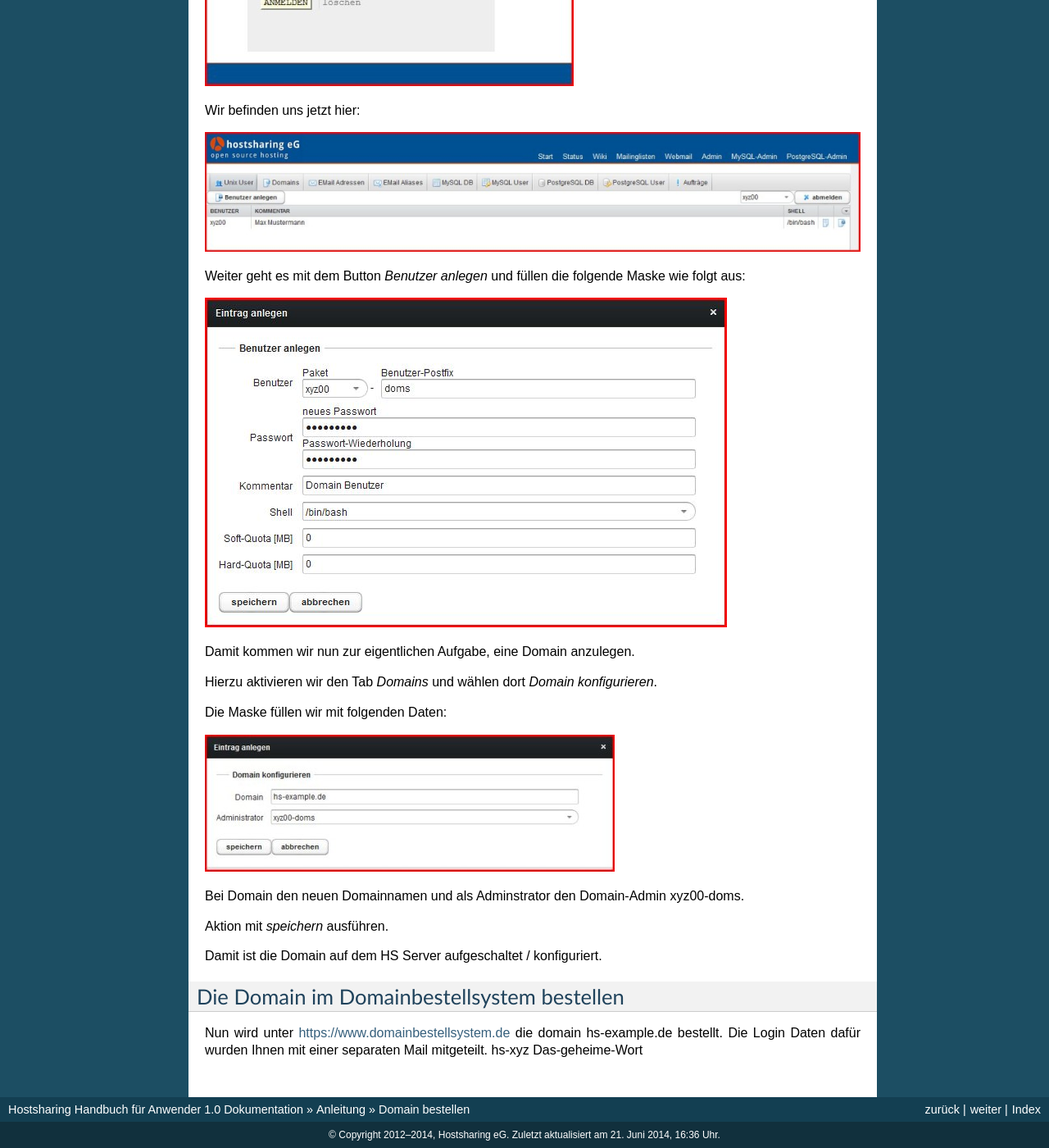
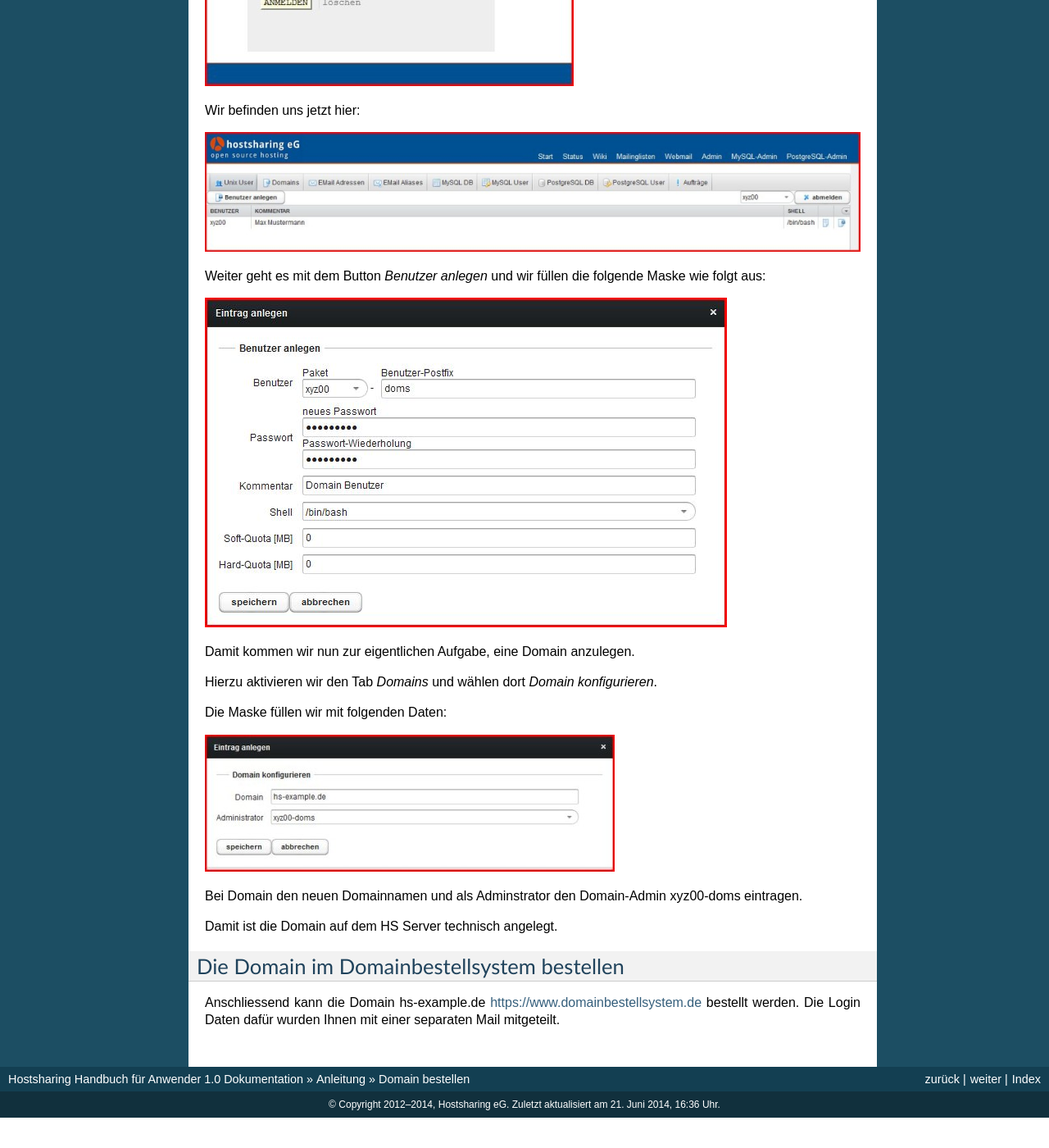
Before and after one commit to hostsharing/hs.docs.users, a Sphinx documentation site: the page built from source/anleitung/domain.rst, in a window 1280 px wide and 1400 px high, scrolled down 845 px. Shown: the whole window at 82% size. Built offline with Sphinx 7.4.7, drawn with Linux system fonts in a browser that asks for light colours; pages that are not in the unit, such as notebooks, are missing from menus; after the commit the page ends 2208 px from its top, so only the background shows below that.

Commit message:
last changes

```diff
--- a/source/anleitung/domain.rst
+++ b/source/anleitung/domain.rst
@@ -30,7 +30,7 @@ Wir befinden uns jetzt hier:
 
 .. image:: benutzer-anlegen.jpg
 
-Weiter geht es mit dem Button *Benutzer anlegen* und füllen die folgende Maske wie folgt aus:
+Weiter geht es mit dem Button *Benutzer anlegen* und wir füllen die folgende Maske wie folgt aus:
 
 .. image:: benutzer-anlegen-neu.jpg
 
@@ -42,17 +42,12 @@ Die Maske füllen wir mit folgenden Daten:
 
 .. image:: domain-konfig.jpg
 
-Bei Domain den neuen Domainnamen und als Adminstrator den Domain-Admin xyz00-doms.
+Bei Domain den neuen Domainnamen und als Adminstrator den Domain-Admin xyz00-doms eintragen.
 
-Aktion mit *speichern* ausführen.
-
-Damit ist die Domain auf dem HS Server aufgeschaltet / konfiguriert.
+Damit ist die Domain auf dem HS Server technisch angelegt.
 
 Die Domain im Domainbestellsystem bestellen
 -------------------------------------------
 
-Nun wird unter https://www.domainbestellsystem.de die domain hs-example.de
-bestellt.
+Anschliessend kann die Domain hs-example.de https://www.domainbestellsystem.de bestellt werden.
 Die Login Daten dafür wurden Ihnen mit einer separaten Mail mitgeteilt.
-hs-xyz
-Das-geheime-Wort
```
